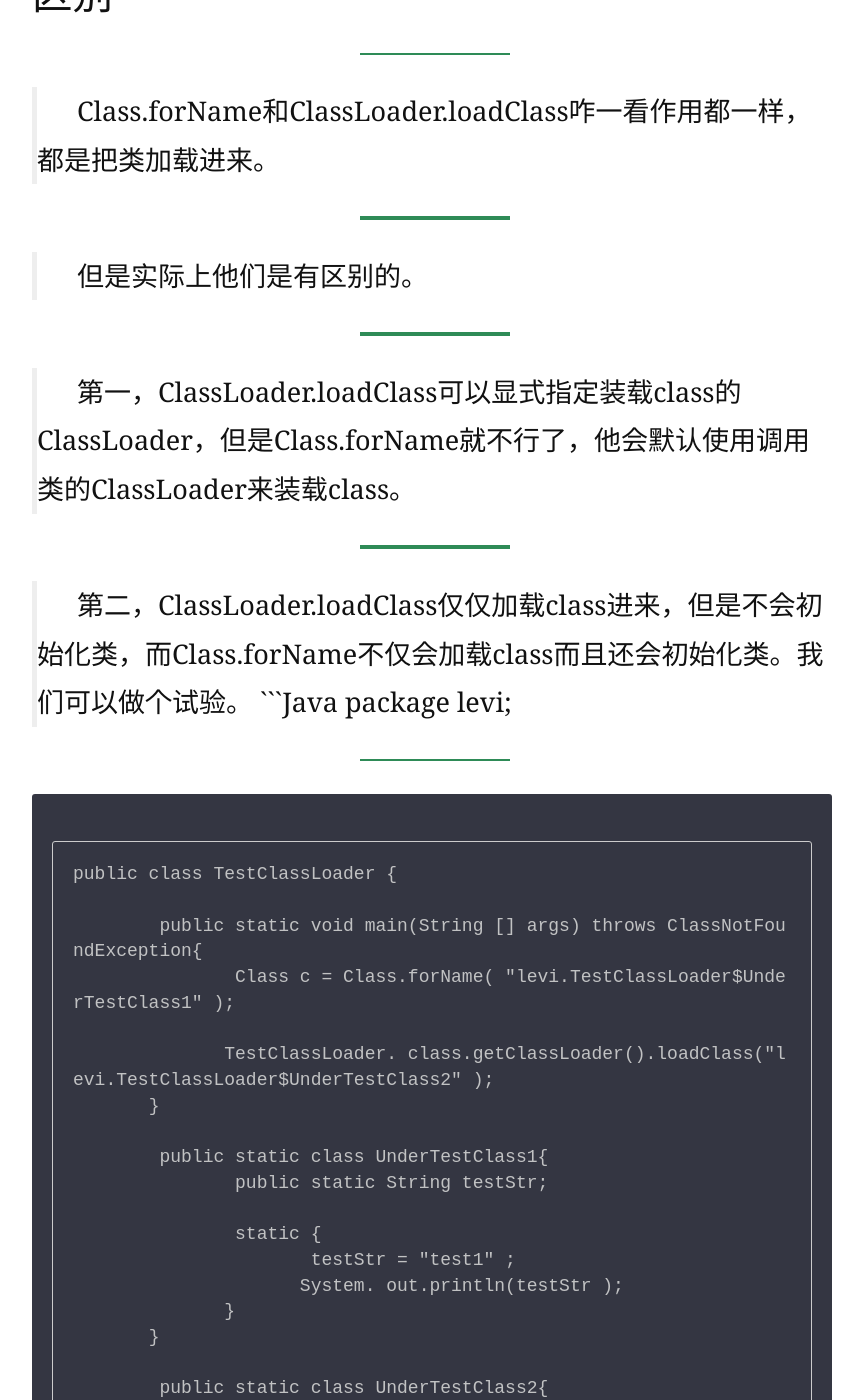
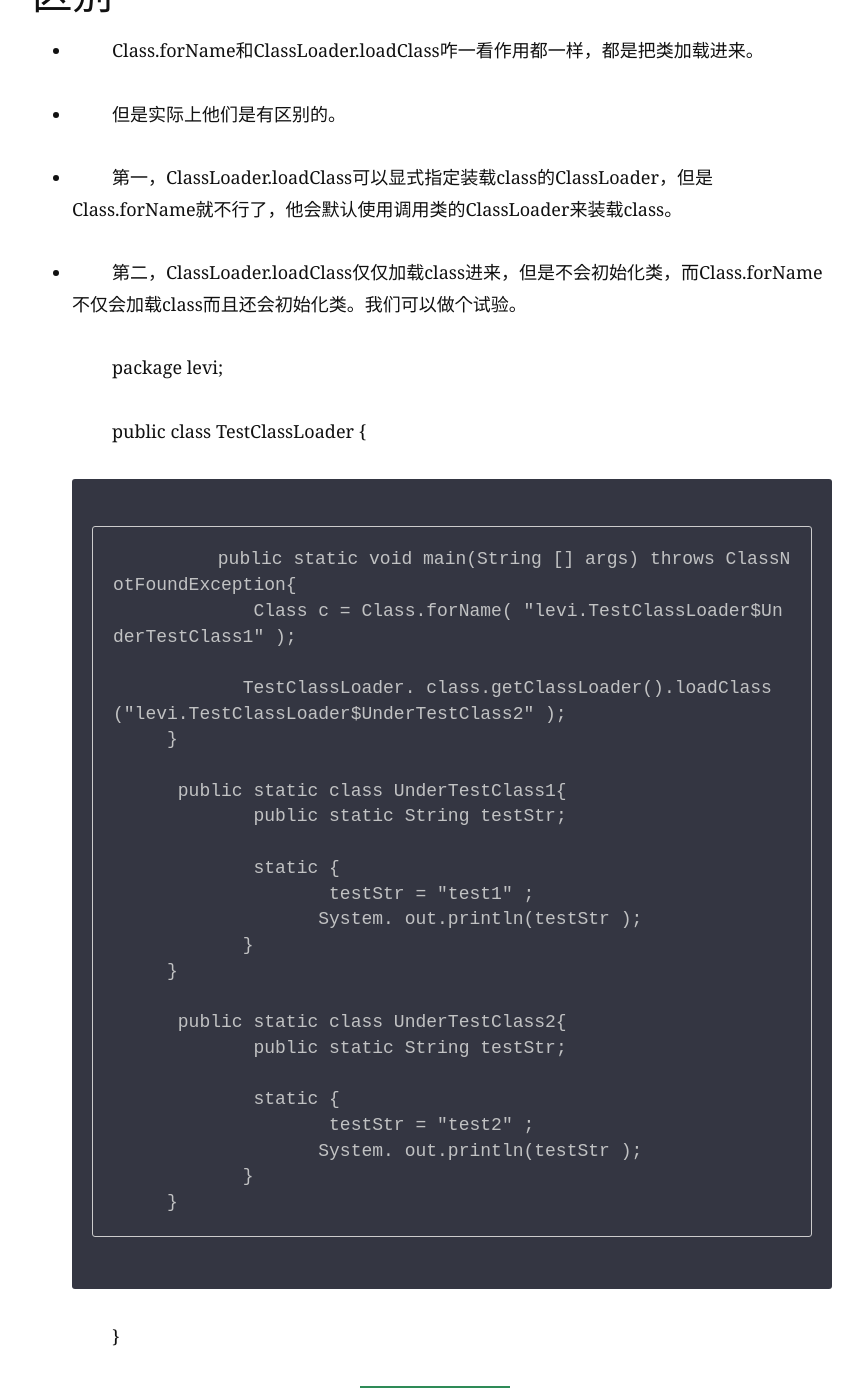
Before and after one commit to luonaibin/luonaibin.github.io, a Jekyll site: the page built from _posts/2017-05-04-javareflect.markdown, in a window 1280 px wide and 1400 px high, scrolled down 520 px. Shown: the whole window, without its empty margins (208-1071 px from the left). Built offline with Jekyll 4.4.1, drawn with Linux system fonts in a browser that asks for light colours; Markdown is read by kramdown in place of the engine named in the settings; some of the changed text lies outside the part shown.

Commit message:
update java

````diff
--- a/_posts/2017-05-04-javareflect.markdown
+++ b/_posts/2017-05-04-javareflect.markdown
@@ -14,14 +14,15 @@
 </style>
 
 ## Class.forName 与 ClassLoader.loadClass区别
-> Class.forName和ClassLoader.loadClass咋一看作用都一样，都是把类加载进来。
 
->但是实际上他们是有区别的。
+* Class.forName和ClassLoader.loadClass咋一看作用都一样，都是把类加载进来。
 
->第一，ClassLoader.loadClass可以显式指定装载class的ClassLoader，但是Class.forName就不行了，他会默认使用调用类的ClassLoader来装载class。
+* 但是实际上他们是有区别的。
 
->第二，ClassLoader.loadClass仅仅加载class进来，但是不会初始化类，而Class.forName不仅会加载class而且还会初始化类。我们可以做个试验。
-```Java
+* 第一，ClassLoader.loadClass可以显式指定装载class的ClassLoader，但是Class.forName就不行了，他会默认使用调用类的ClassLoader来装载class。
+
+* 第二，ClassLoader.loadClass仅仅加载class进来，但是不会初始化类，而Class.forName不仅会加载class而且还会初始化类。我们可以做个试验。
+
     package levi;
 
     public class TestClassLoader {
````
